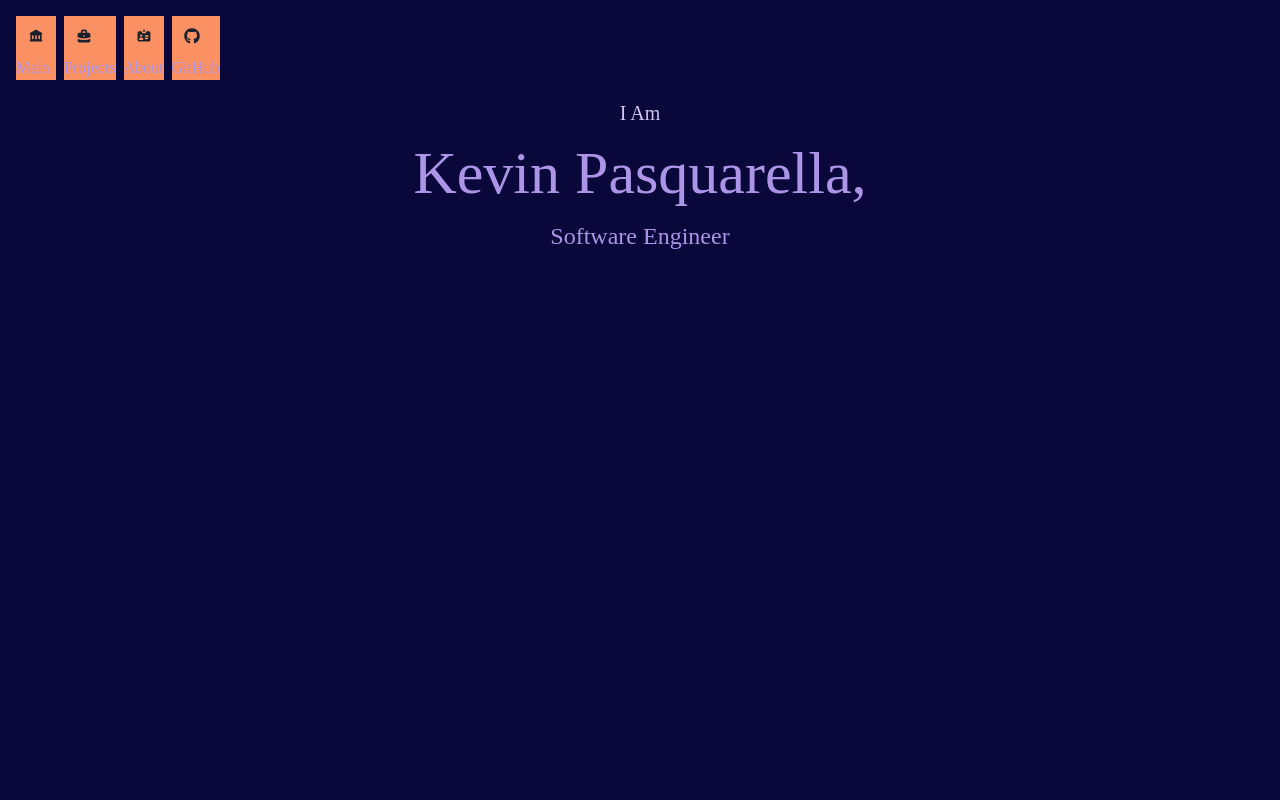
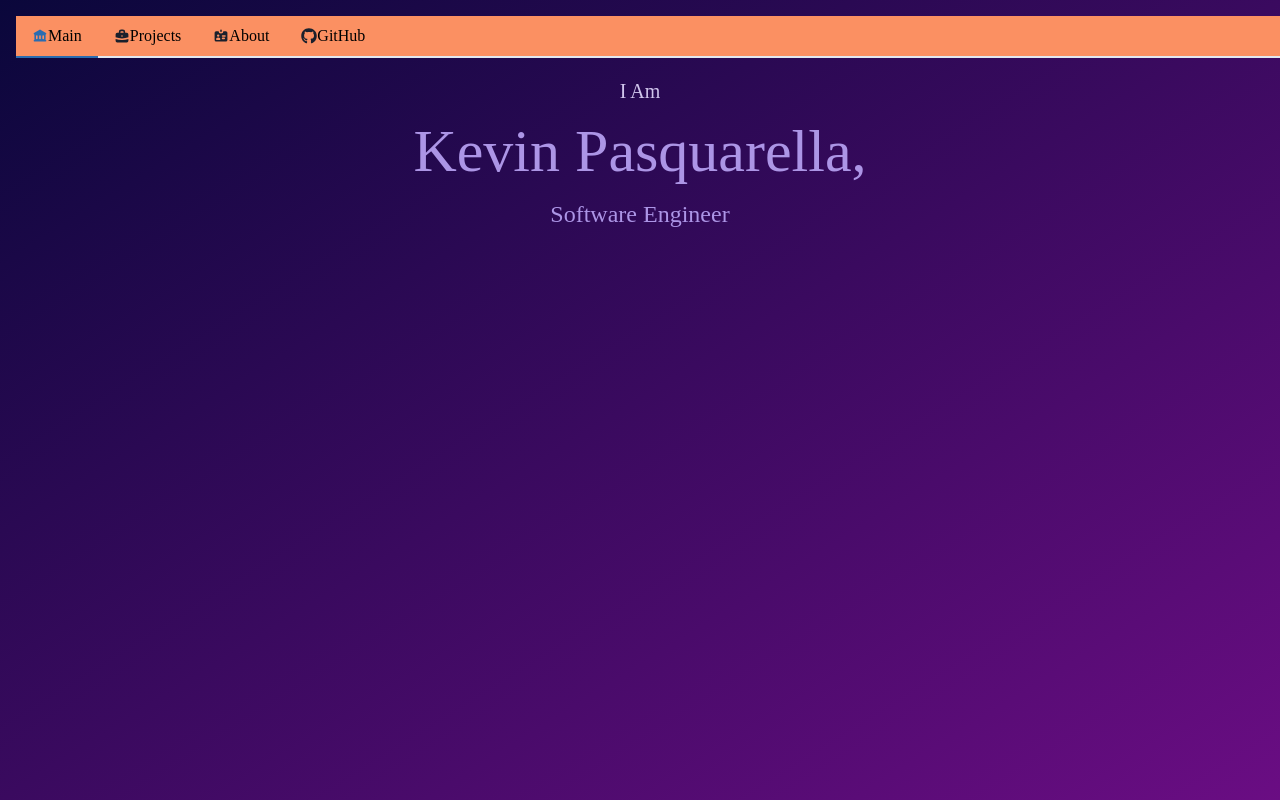
Before and after one commit to thechad12/kevin.pasquarella.github.io, a React (Create React App) app: page / in a window 1280 px wide. Built offline with nearby package versions, Linux system fonts and the light colour scheme.

Commit message:
update nav bar

```diff
--- a/src/components/Main.jsx
+++ b/src/components/Main.jsx
@@ -11,9 +11,8 @@ const Main = (props) => {
             <Box
                 w='100%'
                 h='100%'
-                bg='#0A073B'
                 fontFamily="poppins"
-                color="#ac95e6">
+                bgGradient="linear(to-tl, #6a0d83, #0A073B)">
                 <Nav />
                 <Box
                     position="relative"
@@ -38,6 +37,7 @@ const Main = (props) => {
                     <Text
                         fontSize='2xl'
                         top='1rem'
+                        color='#ac95e6'
                         position='relative'>
                         Software Engineer
                     </Text>
--- a/src/components/Nav.jsx
+++ b/src/components/Nav.jsx
@@ -1,7 +1,10 @@
 import {
-    HStack,
-    Box,
-    IconButton,
+    Tabs,
+    TabList,
+    Tab,
+    TabPanels,
+    TabPanel,
+    Icon,
     Text
   } from '@chakra-ui/react'
 import {
@@ -14,24 +17,26 @@ import { FaGithub } from "react-icons/fa";
   const Nav = () => {
 
     return (
-        <HStack spacing={2} position='relative' top='1rem' left='1rem'>
-          <Box bg='#fb9062'>
-            <IconButton bg='#fb9062' icon={<HiLibrary />} />
-              <Text color='#ac95e6' size='md' position='relative'>Main</Text>
-          </Box>
-          <Box bg='#fb9062'>
-            <IconButton bg='#fb9062' icon={<HiBriefcase />}/>
-            <Text color='#ac95e6' size='md' position='relative'>Projects</Text>
-          </Box>
-          <Box bg='#fb9062'>
-            <IconButton bg='#fb9062' icon={<HiIdentification />}/>
-            <Text color='#ac95e6' size='md' position='relative'>About</Text>
-          </Box>
-          <Box bg='#fb9062'>
-            <IconButton bg='#fb9062' icon={<FaGithub />}/>
-            <Text color='#ac95e6' size='md' position='relative'>GitHub</Text>
-          </Box>
-        </HStack>
+        <Tabs spacing={2} position='relative' top='1rem' left='1rem'>
+          <TabList bg='#fb9062'>
+            <Tab>
+                <HiLibrary />
+                <Text color='black' size='md' position='relative'>Main</Text>
+            </Tab>
+            <Tab>
+              <HiBriefcase />
+              <Text color='black' size='md' position='relative'>Projects</Text>
+            </Tab>
+            <Tab>
+              <HiIdentification />
+              <Text color='black' size='md' position='relative'>About</Text>
+            </Tab>
+            <Tab>
+              <FaGithub />
+              <Text color='black' size='md' position='relative'>GitHub</Text>
+            </Tab>
+          </TabList>
+        </Tabs>
     )
   }
 
```
